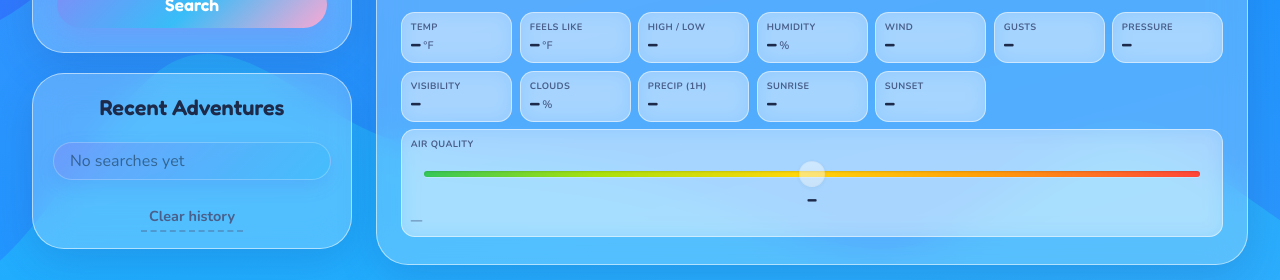
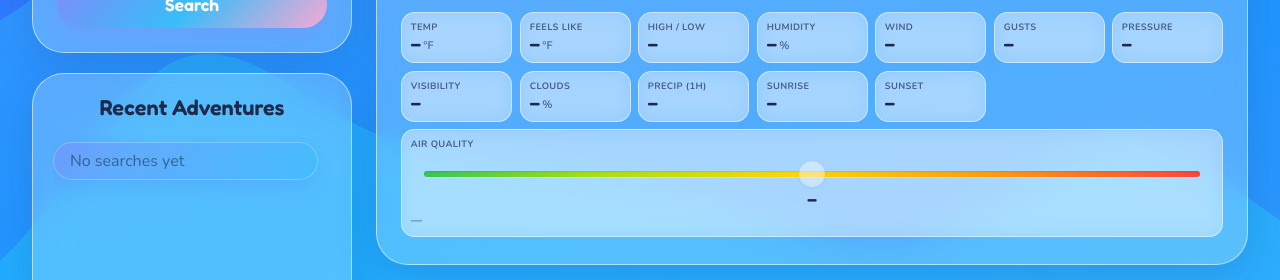
Before and after one commit to TDGLU/Weather-App, a website: page index.html in a window 1280 px wide. Shown: the part 380-660 px from the top of the page. Drawn offline with nearby package versions, Linux system fonts and the light colour scheme.

Commit message:
Remove history limit and make Recent Adventures scrollable
Drop the six-city cap so every search stays in local history. Give the
history list a max height with vertical scroll and styled scrollbar, and
let the history panel flex within the sidebar on desktop.

```diff
--- a/src/css/main.css
+++ b/src/css/main.css
@@ -491,11 +491,16 @@
 
 /* History */
 .history-panel {
+  flex: 1;
+  min-height: 0;
+  display: flex;
+  flex-direction: column;
   padding: 1.25rem 1.25rem 1rem;
-  overflow: visible;
+  overflow: hidden;
 }
 
 .history-title {
+  flex-shrink: 0;
   font-family: var(--font-display);
   font-size: 1.35rem;
   font-weight: 600;
@@ -509,8 +514,31 @@
   display: flex;
   flex-direction: column;
   gap: 0.65rem;
-  padding: 0.35rem 0;
-  overflow: visible;
+  flex: 1;
+  min-height: 0;
+  max-height: min(50vh, 28rem);
+  margin: 0;
+  padding: 0.35rem 0.2rem 0.35rem 0;
+  overflow-x: hidden;
+  overflow-y: auto;
+  overscroll-behavior: contain;
+  -webkit-overflow-scrolling: touch;
+  scrollbar-gutter: stable;
+  scrollbar-width: thin;
+  scrollbar-color: rgba(99, 102, 241, 0.45) transparent;
+}
+
+.history::-webkit-scrollbar {
+  width: 6px;
+}
+
+.history::-webkit-scrollbar-thumb {
+  background: rgba(99, 102, 241, 0.4);
+  border-radius: 999px;
+}
+
+.history::-webkit-scrollbar-track {
+  background: transparent;
 }
 
 .history-item {
@@ -581,6 +609,7 @@
 }
 
 .clearHistoryContainer {
+  flex-shrink: 0;
   display: flex;
   justify-content: center;
   margin-top: 1rem;
--- a/src/js/config.js
+++ b/src/js/config.js
@@ -2,7 +2,6 @@
 export const HISTORY_KEY = 'weatherAppHistory';
 export const COMPARE_KEY = 'weatherAppCompare';
 export const THEME_KEY = 'weatherAppTheme';
-export const MAX_HISTORY = 6;
 export const MAX_COMPARE = 10;
 export const CACHE_TTL_MS = 10 * 60 * 1000;
 
--- a/src/js/history.js
+++ b/src/js/history.js
@@ -1,4 +1,4 @@
-import { HISTORY_KEY, MAX_HISTORY } from './config.js';
+import { HISTORY_KEY } from './config.js';
 import { isCityInCompare } from './compare.js';
 import { getDom } from './dom.js';
 import { getHistoryCityKey, labelNeedsUpgrade } from './format.js';
@@ -62,7 +62,6 @@
   let history = loadHistory();
   history = history.filter((h) => getHistoryCityKey(h) !== cityKey);
   history.unshift(cityLabel);
-  if (history.length > MAX_HISTORY) history = history.slice(0, MAX_HISTORY);
   saveHistory(history);
   renderHistory();
 }
```
Also changed, not shown: README.md, assets/css/app.min.css, assets/js/app.min.js.
